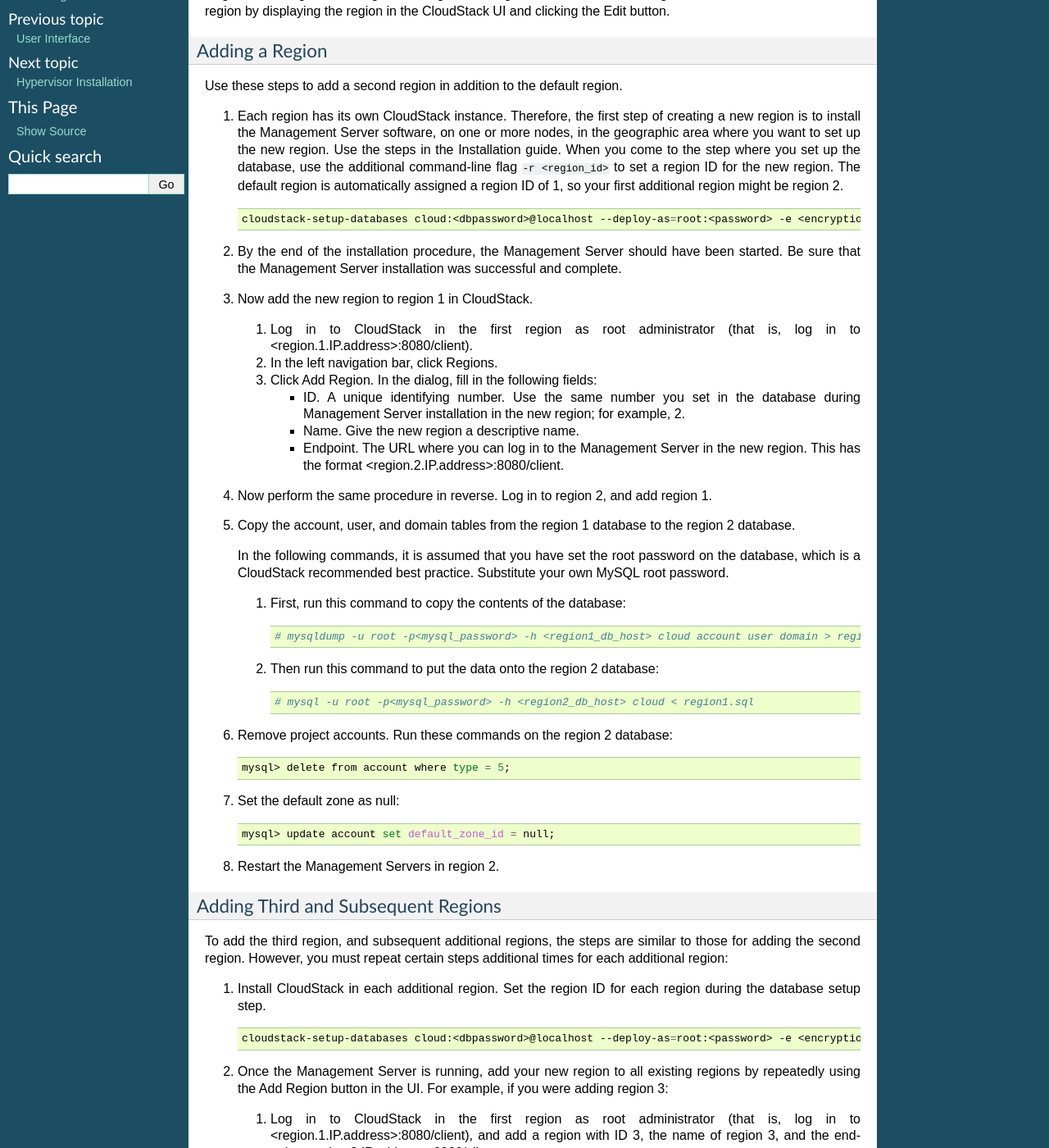
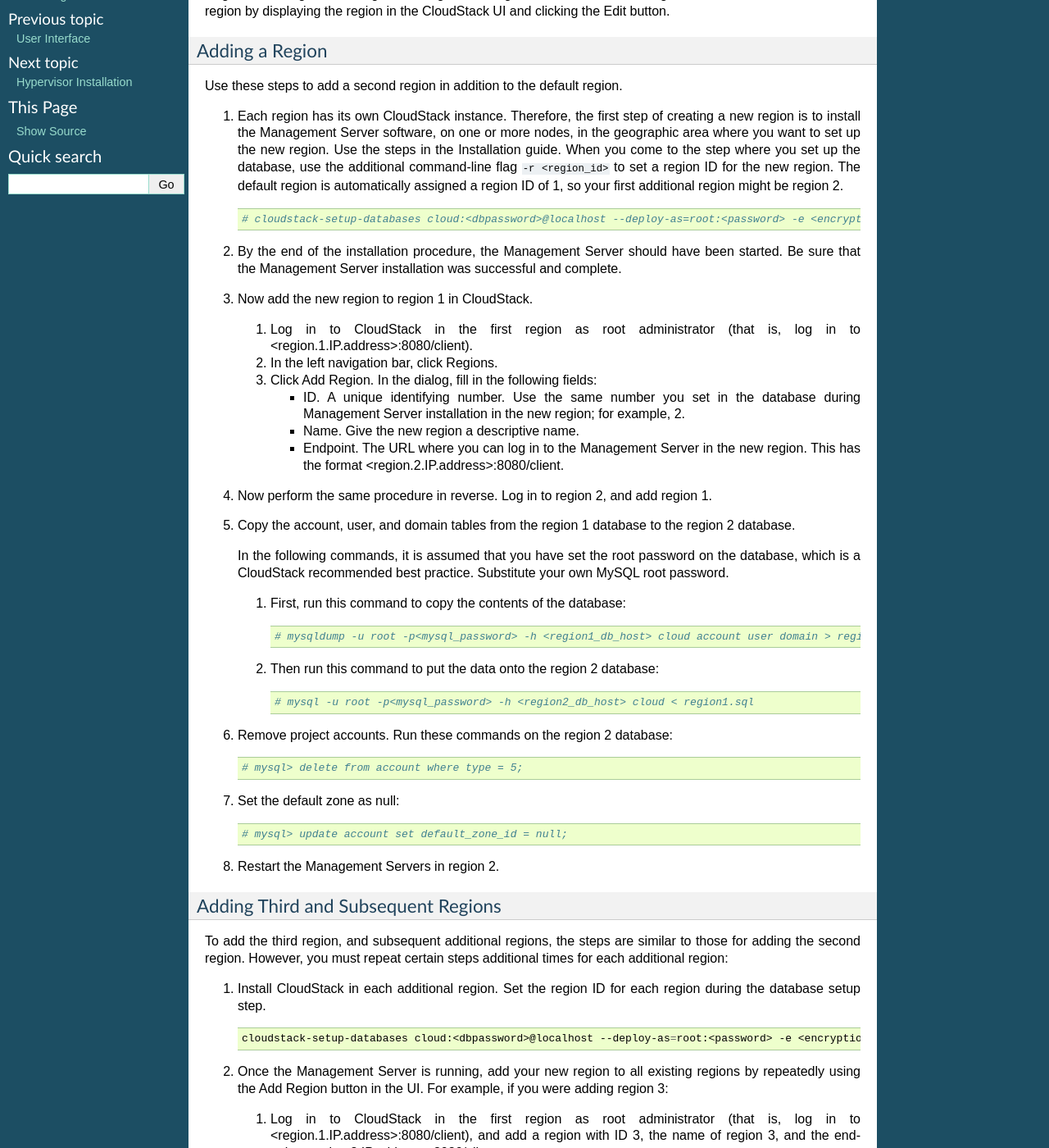
Before and after one commit to apache/cloudstack-docs-install, a Sphinx documentation site: the page built from source/configuration.rst, in a window 1280 px wide and 1400 px high, scrolled down 1224 px. Shown: the whole window at 82% size. Built offline with Sphinx 7.4.7, drawn with Linux system fonts in a browser that asks for light colours.

Commit message:
Fixed code block formatting
Various code blocks were not formatted correctly

Signed-off-by: Sebastien Goasguen <runseb@gmail.com>

```diff
--- a/source/configuration.rst
+++ b/source/configuration.rst
@@ -112,7 +112,7 @@
 
    .. code:: bash
 
-       cloudstack-setup-databases cloud:<dbpassword>@localhost --deploy-as=root:<password> -e <encryption_type> -m <management_server_key> -k <database_key> -r <region_id>
+      # cloudstack-setup-databases cloud:<dbpassword>@localhost --deploy-as=root:<password> -e <encryption_type> -m <management_server_key> -k <database_key> -r <region_id>
 
 #.
 
@@ -189,7 +189,7 @@
 
    .. code:: bash
 
-       mysql> delete from account where type = 5;
+          # mysql> delete from account where type = 5;
 
 #.
 
@@ -197,7 +197,7 @@
 
    .. code:: bash
 
-       mysql> update account set default_zone_id = null;
+          # mysql> update account set default_zone_id = null;
 
 #.
 
```
